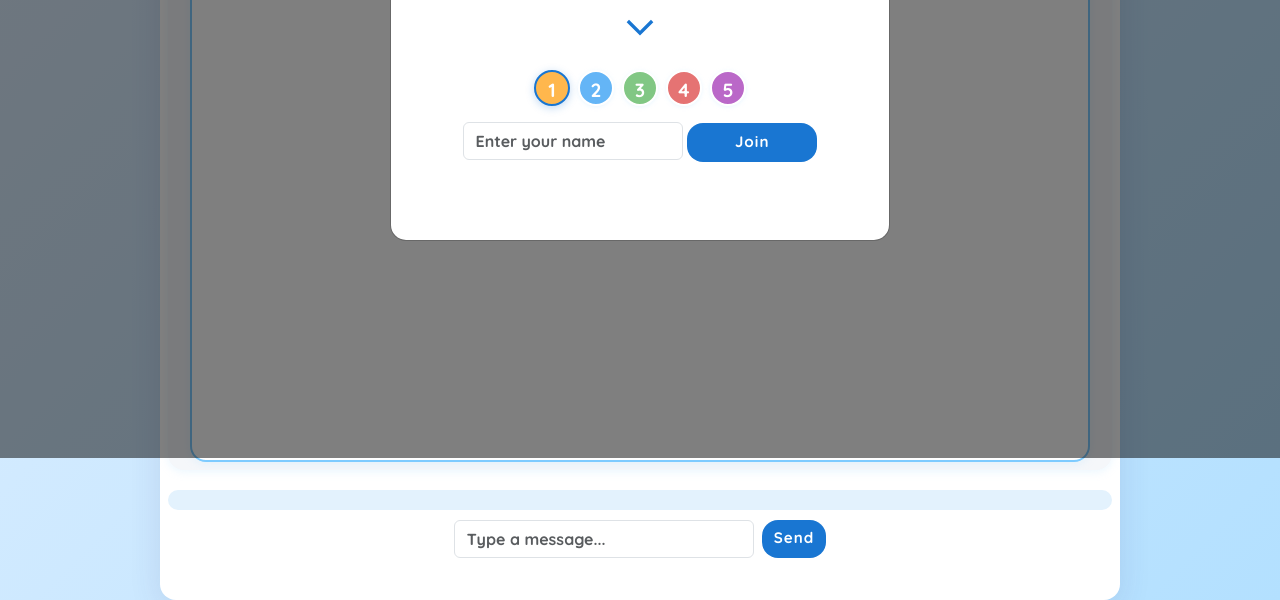
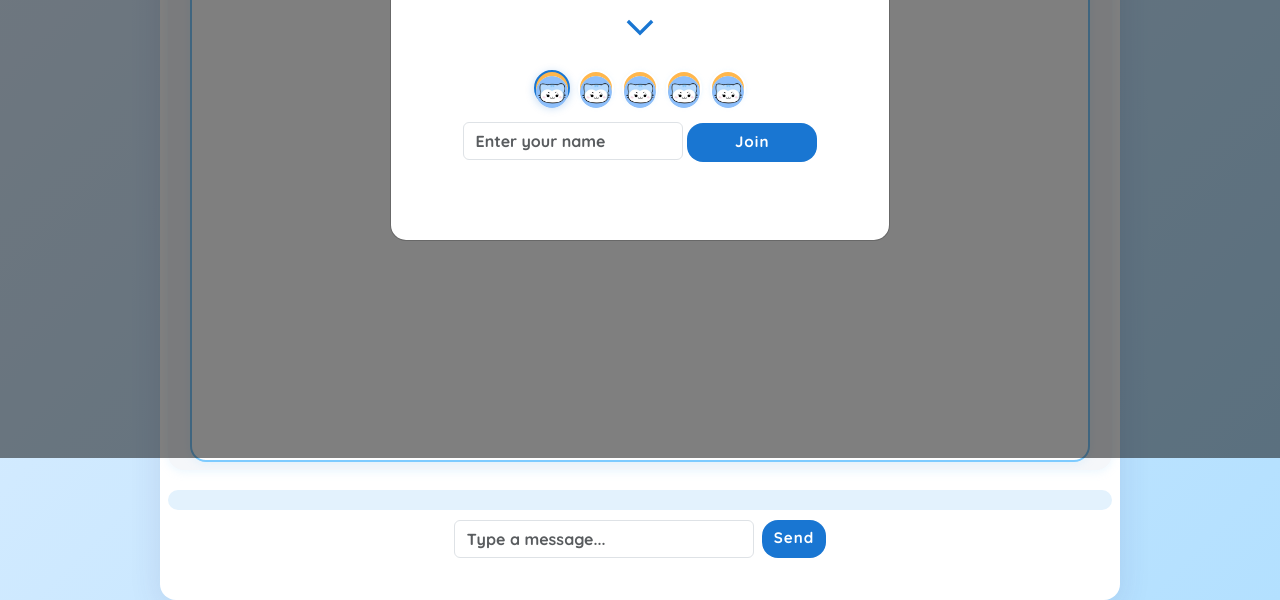
Before and after one commit to dogebunz/mdzyart, a website: page index.html in a window 1280 px wide. Shown: the part 342-942 px from the top of the page. Drawn offline with nearby package versions, Linux system fonts and the light colour scheme; some packages are replaced by stand-ins of ours; no server answers; a script that the page names is missing.

Commit message:
Update index.html

```diff
--- a/index.html
+++ b/index.html
@@ -283,23 +283,33 @@
             <div class="mb-3 d-flex justify-content-center gap-2" id="profile-pic-row">
               <label>
                 <input type="radio" name="profile-pic" value="1" class="d-none" checked>
-                <span class="profile-pic-circle" style="background:#ffb74d;">1</span>
+                <span class="profile-pic-circle" style="background:#ffb74d; padding:0;">
+  <img src="ryujin.jpg" alt="profile" style="width:100%;height:100%;object-fit:cover;border-radius:50%;">
+</span>
               </label>
               <label>
                 <input type="radio" name="profile-pic" value="2" class="d-none">
-                <span class="profile-pic-circle" style="background:#64b5f6;">2</span>
+                <span class="profile-pic-circle" style="background:#ffb74d; padding:0;">
+  <img src="ryujin.jpg" alt="profile" style="width:100%;height:100%;object-fit:cover;border-radius:50%;">
+</span>
               </label>
               <label>
                 <input type="radio" name="profile-pic" value="3" class="d-none">
-                <span class="profile-pic-circle" style="background:#81c784;">3</span>
+                <span class="profile-pic-circle" style="background:#ffb74d; padding:0;">
+  <img src="ryujin.jpg" alt="profile" style="width:100%;height:100%;object-fit:cover;border-radius:50%;">
+</span>
               </label>
               <label>
                 <input type="radio" name="profile-pic" value="4" class="d-none">
-                <span class="profile-pic-circle" style="background:#e57373;">4</span>
+               <span class="profile-pic-circle" style="background:#ffb74d; padding:0;">
+  <img src="ryujin.jpg" alt="profile" style="width:100%;height:100%;object-fit:cover;border-radius:50%;">
+</span>
               </label>
               <label>
                 <input type="radio" name="profile-pic" value="5" class="d-none">
-                <span class="profile-pic-circle" style="background:#ba68c8;">5</span>
+                <span class="profile-pic-circle" style="background:#ffb74d; padding:0;">
+  <img src="ryujin.jpg" alt="profile" style="width:100%;height:100%;object-fit:cover;border-radius:50%;">
+</span>
               </label>
             </div>
             <input type="text" id="user-name" class="form-control mb-3" placeholder="Enter your name" maxlength="16" required style="max-width:220px;display:inline-block;">
```
